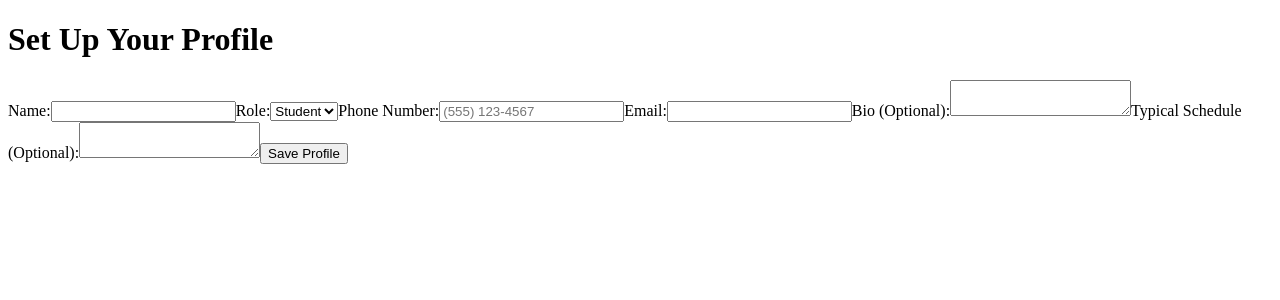
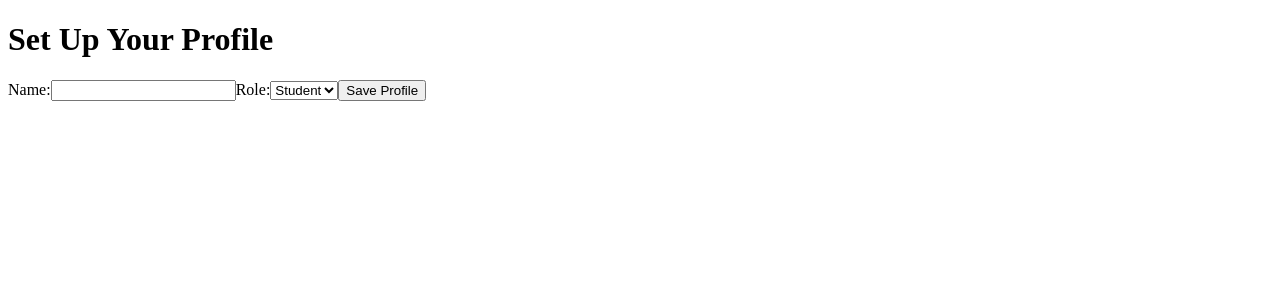
Before and after one commit to kobeit2003/Hack.NC, a React (Create React App) app: page /profile-setup in a window 1280 px wide. Shown: the top 300 px of the page. Built offline with nearby package versions, Linux system fonts and the light colour scheme; no server answers; the database is empty; sample sign-in values are in the browser's storage.

Commit message:
Updated different options for student/tutor

```diff
--- a/src/pages/ProfileSetup.js
+++ b/src/pages/ProfileSetup.js
@@ -6,7 +6,7 @@ import { db } from '../firebaseConfig';
 
 const ProfileSetup = ({ onRoleUpdate }) => {
   const [name, setName] = useState('');
-  const [role, setRole] = useState('Student');
+  const [role, setRole] = useState('Student'); // Default to "Student"
   const [phone, setPhone] = useState('');
   const [email, setEmail] = useState('');
   const [bio, setBio] = useState('');
@@ -69,6 +69,9 @@ const ProfileSetup = ({ onRoleUpdate }) => {
             <option value="Tutor">Tutor</option>
           </select>
         </label>
+
+        {role === 'Tutor' && ( // Conditionally render these fields for tutors
+          <>
             <label>
               Phone Number:
               <input
@@ -102,6 +105,9 @@ const ProfileSetup = ({ onRoleUpdate }) => {
                 onChange={(e) => setSchedule(e.target.value)}
               />
             </label>
+          </>
+        )}
+
         <button type="submit">Save Profile</button>
       </form>
     </div>
```
Lines whose indentation alone changed are shown as unchanged.
